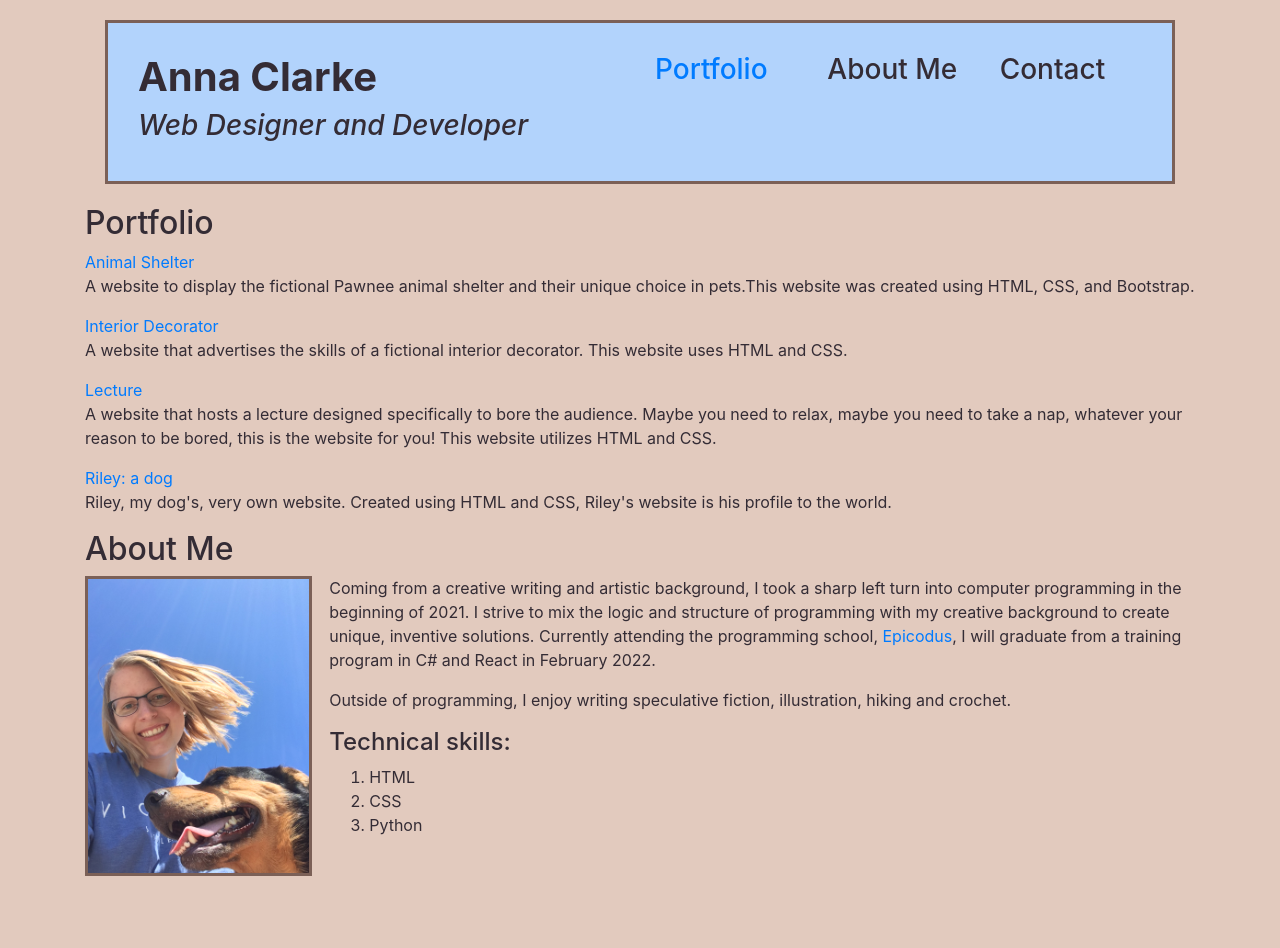
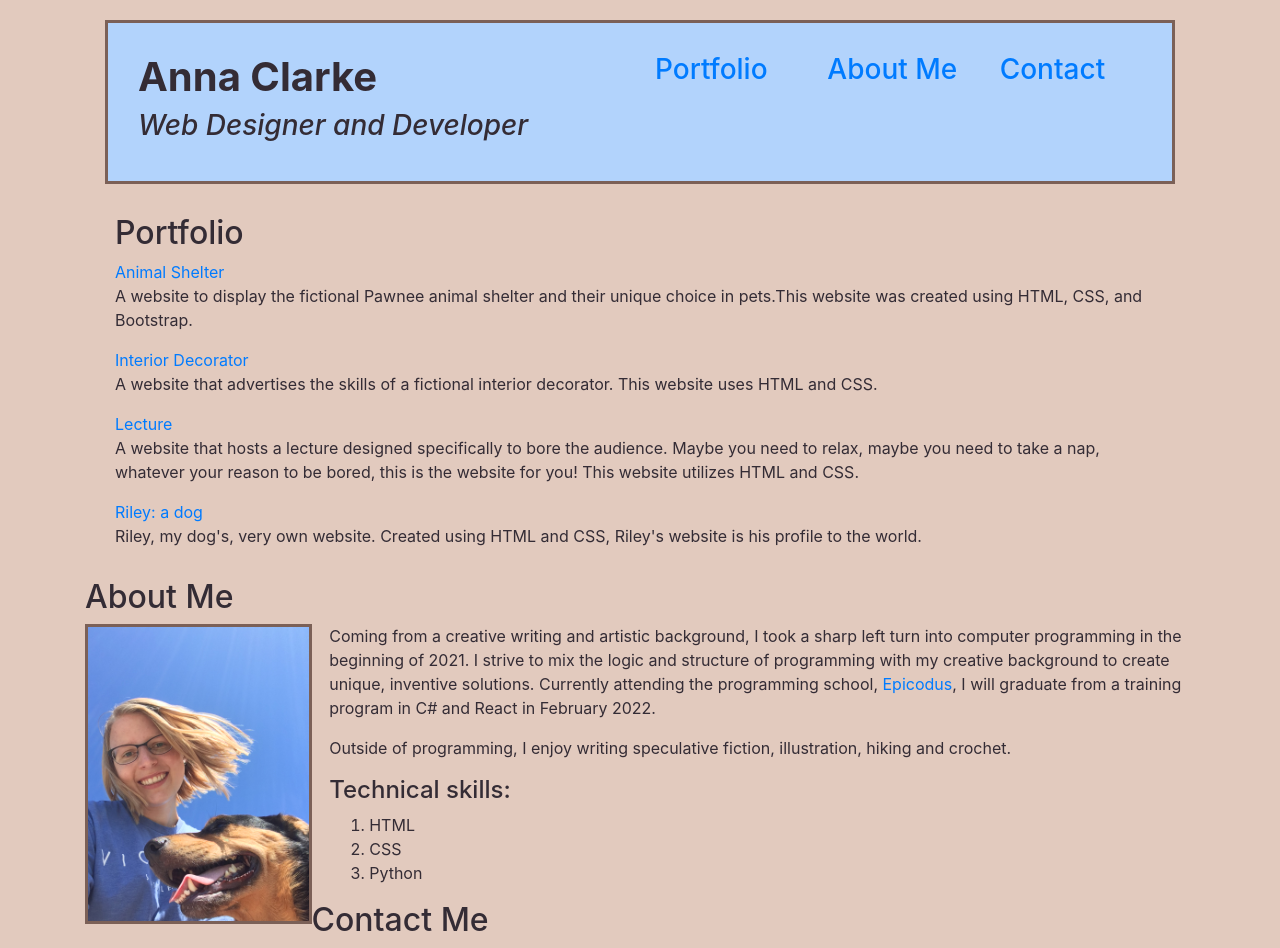
Before and after one commit to Messquerade/Portfolio, a plain HTML site: page index.html in a window 1280 px wide. Before the commit the page ends 876 px from the top, so only its background shows below. Drawn offline with Linux system fonts and the light colour scheme.

Commit message:
add links in header

```diff
--- a/css/styles.css
+++ b/css/styles.css
@@ -11,6 +11,12 @@ body {
   box-sizing: border-box;
 }
 
+.portfolio {
+  margin: 30px;
+
+
+}
+
 img {
   height: 300px;
   width: auto;
@@ -19,11 +25,8 @@ img {
   box-sizing: border-box;
 }
 
-
 .about-me-text {
   float: right;
   width: 78%;
   height: auto;
-
-
 }
--- a/index.html
+++ b/index.html
@@ -17,10 +17,10 @@
           <h3><a href="#Portfolio">Portfolio</a></h3>
         </div>
         <div class="col-2">
-          <h3>About Me</h3>
+          <h3><a href="#about_me">About Me</a></h3>
         </div>
         <div class="col-2">
-          <h3>Contact</h3>
+          <h3><a href="#contact">Contact</a></h3>
         </div>
       </div>
     </div>
@@ -36,7 +36,7 @@
       <p>Riley, my dog's, very own website. Created using HTML and CSS, Riley's website is his profile to the world.</p>
     </div>
     <div class="about me">
-      <h2>About Me</h2>
+      <h2><a id="about_me">About Me</a></h2>
       <img src="images/IMG_8859.JPG" alt="Picture of Anna Clarke with pet dog.">
       <div class="about-me-text">
         <p>Coming from a creative writing and artistic background, I took a sharp left turn into computer programming in the beginning of 2021. I strive to mix the logic and structure of programming with my creative background to create unique, inventive solutions. Currently attending the programming school, <a href="https://www.epicodus.com/">Epicodus</a>, I will graduate from a training program in C# and React in February 2022.</p>
@@ -49,6 +49,10 @@
         </ol>
       </div>
     </div>
+    <div class="contact">
+      <h2><a id="contact">Contact Me</a></h2>
+
+    </div>
   </div>
   </body>
 </html>
```
